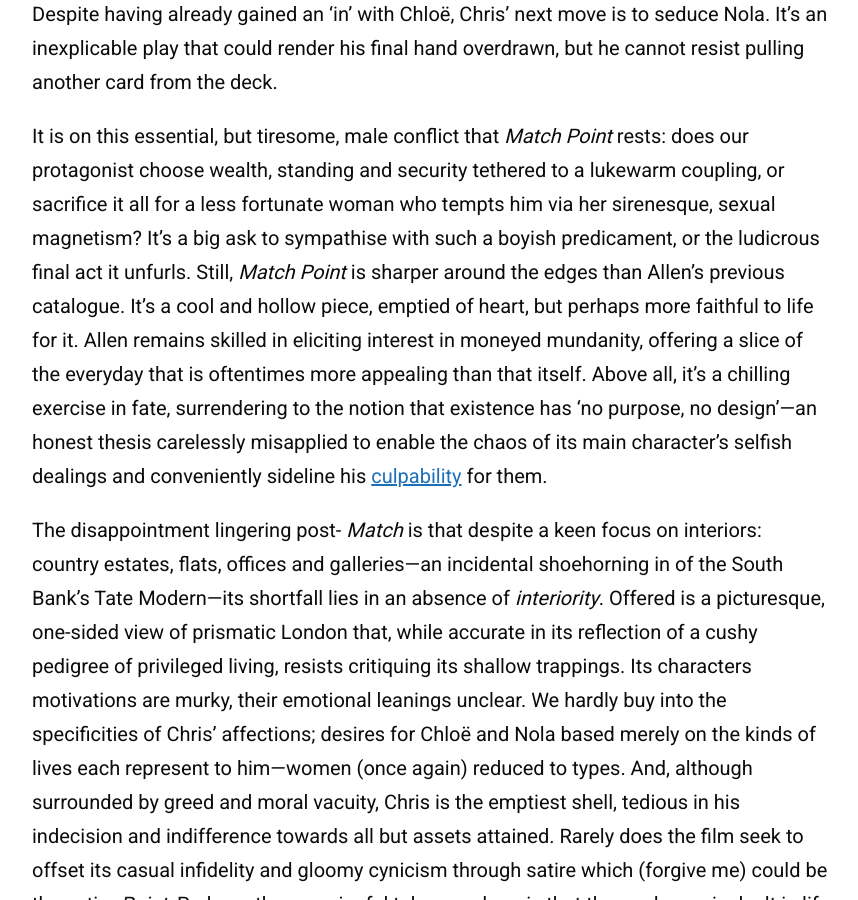
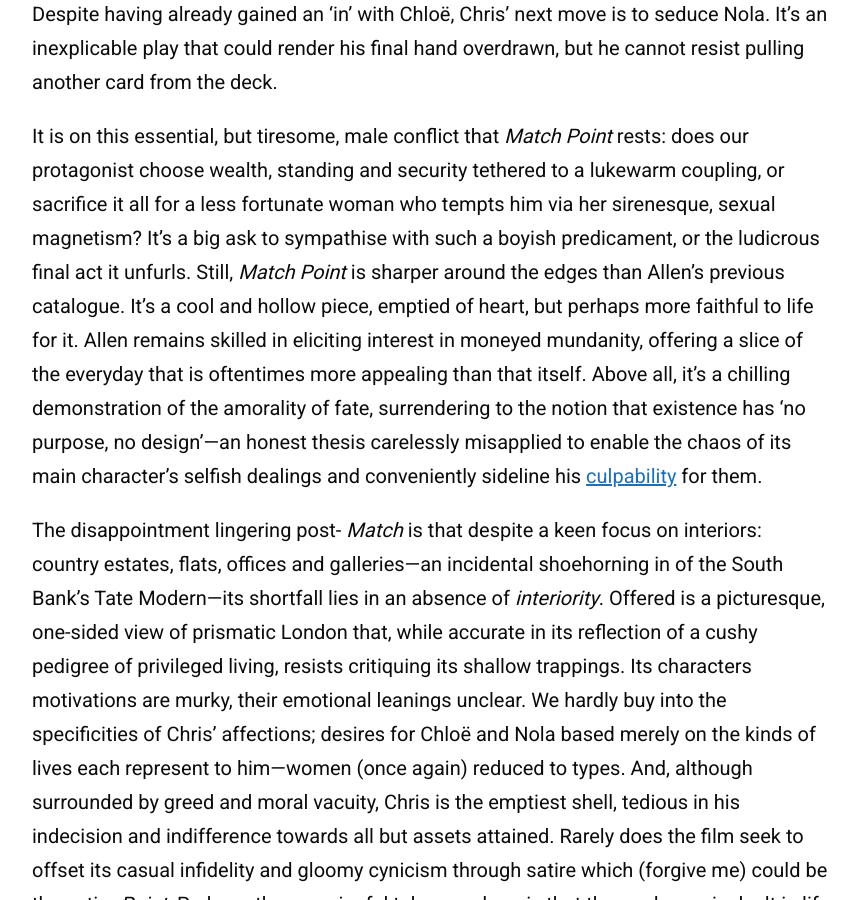
Before and after one commit to zoeurl/zoedowney.github.io, a Jekyll site: the page built from _posts/2024-2-22-match-point.md, in a window 1280 px wide and 900 px high, scrolled down 2695 px. Shown: the whole window, without its empty margins (208-1066 px from the left). Built offline with Jekyll 4.4.1, drawn with Linux system fonts in a browser that asks for light colours; some of the changed text lies outside the part shown.

Commit message:
Update 2024-2-22-match-point.md

```diff
--- a/_posts/2024-2-22-match-point.md
+++ b/_posts/2024-2-22-match-point.md
@@ -11,7 +11,7 @@
 
 The pseudo-philosophical playbook of Woody Allen's _Match Point_ dictates that life’s transformative successes hinge on chance. Whether one’s ball makes it over the net, so to speak, or bounces defeatedly back at the player. It’s a lesson that reiterates the bitter mantra of the middle and hard-working classes: when keeping score, it's not _what_, but _who_, you know that counts. A world in which one might ‘rather be lucky than good’, and where perching tentatively on the right stoops can twist the handles of rewarding and lucrative doors. Even if this is indeed so, admirers queuing on the once sought-after [Allen's](https://www.nytimes.com/2018/01/31/movies/woody-allen.html) porch have long since found other, more worthwhile entryways to clamour outside. But, for the sake of this exercise, that is beside the (match) point.
 
-The above tennis metaphor is the apt rule of play for this particular story. The players: another set of affable [husbands and wives](https://www.nytimes.com/1992/09/18/movies/review-film-husbands-and-wives-fact-fiction-it-doesn-t-matter.html) who—seemingly due to sheer boredom—fall haplessly into each others' beds. It's a sturdy and reliable Allen set-up that allows for the typical scrutinising of the formation and disintegration of relationships; the distinction between love and lust, and whether it’s worth relinquishing ambition for true passion. On the side, we receive an outsider’s view of Europe, British society and the supposedly coveted upper class; with glamour and manipulation lifted from _[The Talented Mr. Ripley](https://www.zoedowney.com/the-talented-mr-ripley/)_, _Unfaithful_ and _Cruel Intentions_. It’s also a revisitation of themes from his 1989 release _Crimes and Misdemeanors_. Once again, brutish designs are drawn together whilst worshipping at the altar of wealth and status—the access to which becomes clouded by a [_fatal_](https://www.rogerebert.com/reviews/fatal-attraction-1987) attraction to other people's other halves. In this endeavour, Allen sets out to convey the seductive amorality of Highsmith combined with the sensuality of a late 80s erotic thriller. Notwithstanding clunky exposition and the occasional blundering of a heavy-hand, in this regard, he succeeds.
+The above tennis metaphor is the apt rule of play for this particular story. The players: another set of affable [husbands and wives](https://www.nytimes.com/1992/09/18/movies/review-film-husbands-and-wives-fact-fiction-it-doesn-t-matter.html) who—seemingly due to sheer boredom—fall haplessly into each others' beds. It's a sturdy and reliable Allen set-up that allows for the typical scrutinising of the formation and disintegration of relationships; the distinction between love and lust, and whether it’s worth relinquishing ambition for true passion. On the side, we receive an outsider’s view of Europe, British society and the supposedly coveted upper class; with glamour and manipulation lifted from _[The Talented Mr. Ripley](https://www.zoedowney.com/the-talented-mr-ripley/)_, _Unfaithful_ and _Cruel Intentions_. It’s also a revisitation of themes from his 1989 release _Crimes and Misdemeanors_. Once again, brutish designs are drawn together whilst worshipping at the altar of wealth and status—the access to which becomes clouded by a [_fatal_](https://www.rogerebert.com/reviews/fatal-attraction-1987) attraction to other people's other halves. In this endeavour, Allen sets out to convey the seductive immorality of Highsmith combined with the sensuality of a late 80s erotic thriller. Notwithstanding clunky exposition and the occasional blundering of a heavy-hand, in this regard, he succeeds.
 
 _Match Point_ sees Allen transposing his typical New York romance-drama to London. A British setting may have more to say about the embedded minutiae of class structure in contemporary society. To its credit, seen through American eyes, _Match Point_ understands the unspoken weight of English social division well enough. Here, malintent is delivered through the slightest of gestures and benign utterances. It’s an ice-cold step into formalism for Allen, forgoing his usual wit and charm—but, for the purpose of a crime thriller, it works. (Fellow country-house-thriller director Emerald Fennell would do well to take notes on subtlety and sleight of hand in dishing out modern [takes](https://www.rogerebert.com/reviews/saltburn-movie-review-2023) on the subject.)
 
@@ -21,6 +21,6 @@
 
 It’s a relief to witness a Woody Allen leading man who isn’t doing his most earnest impression of the director. Even so, I can't help making comparisons with Michael Caine’s neurotic slash lovesick Elliot in the earlier feature _Hannah and Her Sisters_. Similarly, Chris finds himself love-stricken with a taken woman: Tom’s fiancée, sultry out-of-work actor Nola Rice (Scarlett Johansson). An American divorcée in the manner of Wallis Simpson, Nola fails to win the approval of the stuck-up Hewitts. Indeed, while Chris plays tennis with ease, Nola dabbles with ping-pong and resides on the losing side of the social ‘net’. Despite having already gained an ‘in’ with Chloë, Chris’ next move is to seduce Nola. It’s an inexplicable play that could render his final hand overdrawn, but he cannot resist pulling another card from the deck.
 
-It is on this essential, but tiresome, male conflict that _Match Point_ rests: does our protagonist choose wealth, standing and security tethered to a lukewarm coupling, or sacrifice it all for a less fortunate woman who tempts him via her sirenesque, sexual magnetism? It's a big ask to sympathise with such a boyish predicament, or the ludicrous final act it unfurls. Still, _Match Point_ is sharper around the edges than Allen’s previous catalogue. It’s a cool and hollow piece, emptied of heart, but perhaps more faithful to life for it. Allen remains skilled in eliciting interest in moneyed mundanity, offering a slice of the everyday that is oftentimes more appealing than that itself. Above all, it’s a chilling exercise in fate, surrendering to the notion that existence has ‘no purpose, no design’—an honest thesis carelessly misapplied to enable the chaos of its main character’s selfish dealings and conveniently sideline his [culpability](https://www.theguardian.com/film/2023/sep/08/woody-allen-venice-applause-metoo) for them.
+It is on this essential, but tiresome, male conflict that _Match Point_ rests: does our protagonist choose wealth, standing and security tethered to a lukewarm coupling, or sacrifice it all for a less fortunate woman who tempts him via her sirenesque, sexual magnetism? It's a big ask to sympathise with such a boyish predicament, or the ludicrous final act it unfurls. Still, _Match Point_ is sharper around the edges than Allen’s previous catalogue. It’s a cool and hollow piece, emptied of heart, but perhaps more faithful to life for it. Allen remains skilled in eliciting interest in moneyed mundanity, offering a slice of the everyday that is oftentimes more appealing than that itself. Above all, it’s a chilling demonstration of the amorality of fate, surrendering to the notion that existence has ‘no purpose, no design’—an honest thesis carelessly misapplied to enable the chaos of its main character’s selfish dealings and conveniently sideline his [culpability](https://www.theguardian.com/film/2023/sep/08/woody-allen-venice-applause-metoo) for them.
 
 The disappointment lingering post- _Match_ is that despite a keen focus on interiors: country estates, flats, offices and galleries—an incidental shoehorning in of the South Bank’s Tate Modern—its shortfall lies in an absence of _interiority_. Offered is a picturesque, one-sided view of prismatic London that, while accurate in its reflection of a cushy pedigree of privileged living, resists critiquing its shallow trappings. Its characters motivations are murky, their emotional leanings unclear. We hardly buy into the specificities of Chris’ affections; desires for Chloë and Nola based merely on the kinds of lives each represent to him—women (once again) reduced to types. And, although surrounded by greed and moral vacuity, Chris is the emptiest shell, tedious in his indecision and indifference towards all but assets attained. Rarely does the film seek to offset its casual infidelity and gloomy cynicism through satire which (forgive me) could be the entire _Point_. Perhaps the meaningful takeaway here is that the cards one is dealt in life do not have final say on the state of play. But, for Woody Allen, it has become a sport of one man trying to cling onto his racket and serve with it, too.
```
